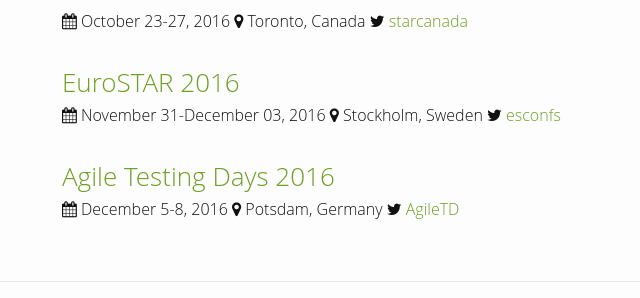
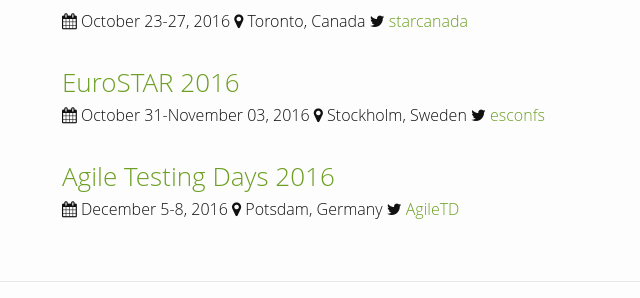
Before and after one commit to TestingConferences/testingconferences.github.io, a Jekyll site: the page built from index.html, in a window 1280 px wide and 900 px high, scrolled down 2806 px. Shown: the part 483-781 px from the top of the window, without its empty margins (208-848 px from the left). Built offline with Jekyll 4.4.1, drawn with Linux system fonts in a browser that asks for light colours; some of the changed text lies outside the part shown.

Commit message:
updated QAI and EuroStar

```diff
--- a/_data/current.yml
+++ b/_data/current.yml
@@ -76,7 +76,7 @@
   url: http://iotdevtest.techwell.com/
   twitter: TechWell
 
-- name: QUEST 2016
+- name: QAI QUEST 2016
   location: Chicago, IL, USA
   dates: "April 18-22, 2016"
   url: http://qaiquest.org/2016/
@@ -203,7 +203,7 @@
 
 - name: EuroSTAR 2016
   location: Stockholm, Sweden
-  dates: "November 31-December 03, 2016"
+  dates: "October 31-November 03, 2016"
   url: https://conference.eurostarsoftwaretesting.com/
   twitter: esconfs
 
```
